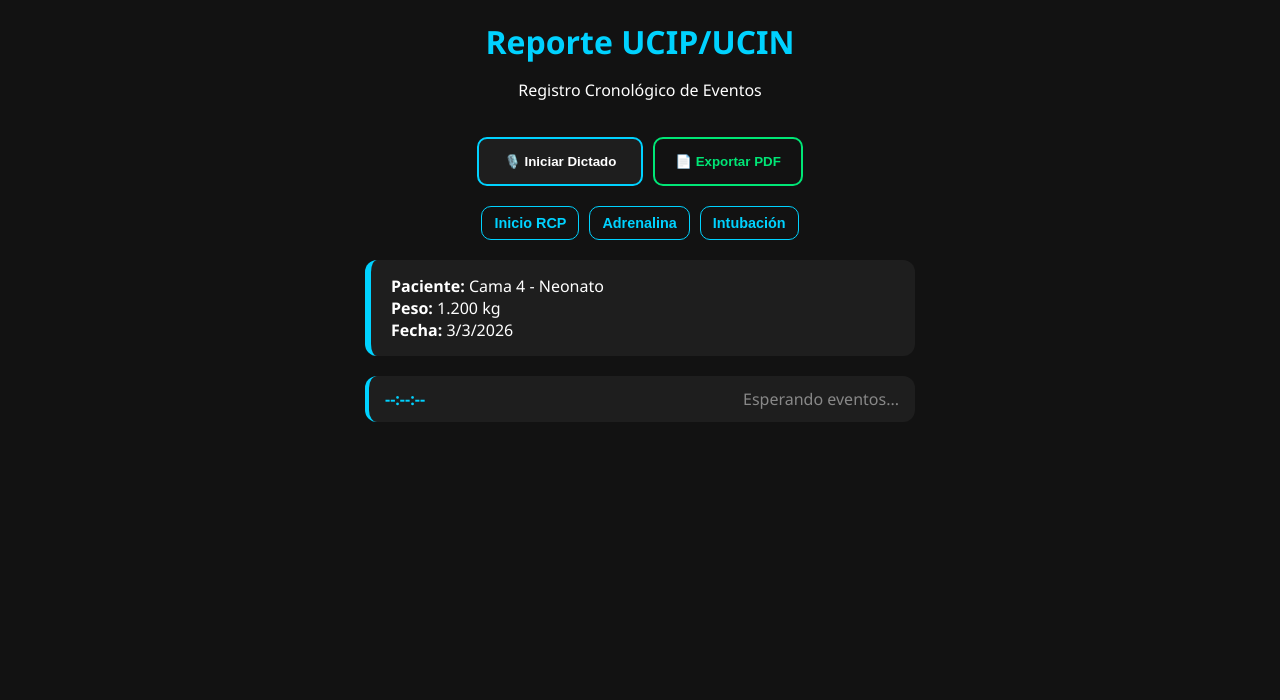
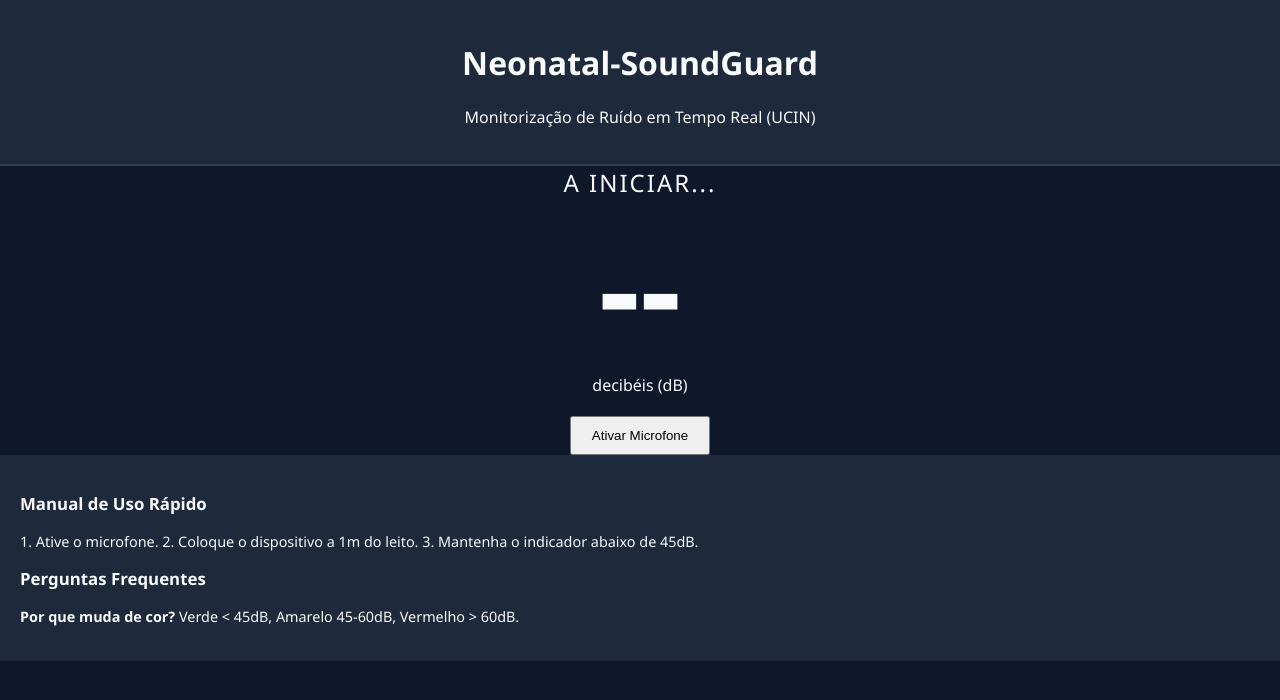
Before and after one commit to Dlanzas-cyber/Ghost, a plain HTML site: page index.html in a window 1280 px wide. Drawn offline with Linux system fonts and the light colour scheme.

Commit message:
Update index.html

```diff
--- a/index.html
+++ b/index.html
@@ -1,264 +1,66 @@
 <!DOCTYPE html>
-<html lang="es">
+<html lang="pt-pt">
 <head>
     <meta charset="UTF-8">
     <meta name="viewport" content="width=device-width, initial-scale=1.0">
-<title>UCIP/UCIN Ghostwriter</title>
-
-<!-- Librería para generar PDF -->
-<script src="https://cdnjs.cloudflare.com/ajax/libs/html2pdf.js/0.10.1/html2pdf.bundle.min.js"></script>
-
+    <title>Neonatal-SoundGuard</title>
     <style>
-:root {
-    --bg-dark: #121212;
-    --bg-panel: #1e1e1e;
-    --text-color: #fff;
-    --accent: #00d2ff;
-    --danger: #ff4b4b;
-    --success: #00e676;
-}
-
-body {
-    font-family: "Segoe UI", Roboto, sans-serif;
-    margin: 0;
-    background-color: var(--bg-dark);
-    color: var(--text-color);
-    display: flex;
-    flex-direction: column;
-    align-items: center;
-    padding: 20px;
-}
-
-header {
-    text-align: center;
-    margin-bottom: 20px;
-}
-
-header h1 {
-    margin: 0;
-    color: var(--accent);
-}
-
-.controls {
-    display: flex;
-    flex-wrap: wrap;
-    gap: 10px;
-    margin-bottom: 20px;
-    justify-content: center;
-}
-
-button {
-    border-radius: 10px;
-    font-weight: bold;
-    cursor: pointer;
-    transition: 0.3s;
-    border: none;
-}
-
-#mic-btn {
-    background-color: var(--bg-panel);
-    color: var(--text-color);
-    border: 2px solid var(--accent);
-    padding: 15px 25px;
-}
-
-#mic-btn.recording {
-    background-color: var(--danger);
-    border-color: var(--danger);
-    animation: pulse 1.5s infinite;
-}
-
-#export-btn {
-    background: transparent;
-    color: var(--success);
-    border: 2px solid var(--success);
-    padding: 15px 20px;
-}
-
-.quick-btns {
-    display: flex;
-    gap: 10px;
-    flex-wrap: wrap;
-    justify-content: center;
-    margin-bottom: 20px;
-}
-
-.quick-btns button {
-    padding: 8px 12px;
-    border: 1px solid var(--accent);
-    background: transparent;
-    color: var(--accent);
-    font-size: 0.9rem;
-}
-
-#report-content {
-    width: 100%;
-    max-width: 550px;
-}
-
-.patient-card {
-    background-color: var(--bg-panel);
-    padding: 15px 20px;
-    border-radius: 12px;
-    margin-bottom: 20px;
-    border-left: 6px solid var(--accent);
-}
-
-.log-container {
-    display: flex;
-    flex-direction: column-reverse;
-    gap: 12px;
-    max-height: 400px;
-    overflow-y: auto;
-}
-
-.log-entry {
-    background-color: var(--bg-panel);
-    padding: 12px 16px;
-    border-radius: 12px;
-    display: flex;
-    justify-content: space-between;
-    align-items: flex-start;
-    border-left: 4px solid var(--accent);
-}
-
-.log-time {
-    font-weight: bold;
-    color: var(--accent);
-    margin-right: 10px;
-    min-width: 70px;
-}
-
-@keyframes pulse {
-    0% { transform: scale(1); }
-    50% { transform: scale(1.05); }
-    100% { transform: scale(1); }
-}
+        body { margin: 0; font-family: 'Segoe UI', sans-serif; background: #0f172a; color: #f8fafc; height: 100vh; display: flex; flex-direction: column; text-align: center; }
+        header { height: 1/4; padding: 20px; background: #1e293b; border-bottom: 2px solid #334155; }
+        main { height: 2/4; display: flex; flex-direction: column; justify-content: center; align-items: center; transition: background 0.5s; }
+        footer { height: 1/4; padding: 20px; overflow-y: auto; font-size: 0.9em; text-align: left; background: #1e293b; }
+        #db-display { font-size: 8rem; font-weight: bold; }
+        .status { font-size: 1.5rem; text-transform: uppercase; letter-spacing: 2px; }
     </style>
 </head>
-
 <body>
 
     <header>
-    <h1>Reporte UCIP/UCIN</h1>
-    <p>Registro Cronológico de Eventos</p>
+        <h1>Neonatal-SoundGuard</h1>
+        <p>Monitorização de Ruído em Tempo Real (UCIN)</p>
     </header>
 
-<div class="controls">
-    <button id="mic-btn">🎙️ Iniciar Dictado</button>
-    <button id="export-btn">📄 Exportar PDF</button>
-</div>
+    <main id="container">
+        <div class="status" id="status-text">A INICIAR...</div>
+        <div id="db-display">--</div>
+        <div>decibéis (dB)</div>
+        <button onclick="iniciarApp()" style="margin-top: 20px; padding: 10px 20px;">Ativar Microfone</button>
+    </main>
 
-<div class="quick-btns">
-    <button data-text="Inicio RCP">Inicio RCP</button>
-    <button data-text="Adrenalina">Adrenalina</button>
-    <button data-text="Intubación">Intubación</button>
-</div>
-
-<div id="report-content">
-    <div class="patient-card">
-        <strong>Paciente:</strong> Cama 4 - Neonato<br>
-        <strong>Peso:</strong> 1.200 kg<br>
-        <strong>Fecha:</strong> <span id="current-date"></span>
-    </div>
-
-    <div class="log-container" id="log-container">
-        <div class="log-entry" id="placeholder">
-            <span class="log-time">--:--:--</span>
-            <span style="color:#888;">Esperando eventos...</span>
-        </div>
-    </div>
-</div>
+    <footer>
+        <h3>Manual de Uso Rápido</h3>
+        <p>1. Ative o microfone. 2. Coloque o dispositivo a 1m do leito. 3. Mantenha o indicador abaixo de 45dB.</p>
+        <h3>Perguntas Frequentes</h3>
+        <p><strong>Por que muda de cor?</strong> Verde < 45dB, Amarelo 45-60dB, Vermelho > 60dB.</p>
+    </footer>
 
     <script>
-// Fecha actual
-document.getElementById('current-date').innerText =
-    new Date().toLocaleDateString('es-ES');
+        async function iniciarApp() {
+            const stream = await navigator.mediaDevices.getUserMedia({ audio: true });
+            const context = new AudioContext();
+            const source = context.createMediaStreamSource(stream);
+            const analyser = context.createAnalyser();
+            source.connect(analyser);
+            analyser.fftSize = 256;
+            const dataArray = new Uint8Array(analyser.frequencyBinCount);
 
-const logContainer = document.getElementById('log-container');
-const micBtn = document.getElementById('mic-btn');
-const exportBtn = document.getElementById('export-btn');
-const quickButtons = document.querySelectorAll('.quick-btns button');
+            function update() {
+                analyser.getByteFrequencyData(dataArray);
+                let sum = 0;
+                for(let i = 0; i < dataArray.length; i++) sum += dataArray[i];
+                let db = Math.round(sum / dataArray.length * 1.5);
 
-// --- Reconocimiento de voz ---
-const SpeechRecognition = window.SpeechRecognition || window.webkitSpeechRecognition;
+                document.getElementById('db-display').innerText = db;
+                const container = document.getElementById('container');
 
-if(SpeechRecognition){
-    const recognition = new SpeechRecognition();
-    recognition.continuous = false;
-    recognition.lang = 'es-ES';
-    recognition.interimResults = false;
+                if(db < 45) { container.style.background = '#065f46'; document.getElementById('status-text').innerText = 'SEGURO'; }
+                else if(db < 60) { container.style.background = '#92400e'; document.getElementById('status-text').innerText = 'ATENÇÃO'; }
+                else { container.style.background = '#991b1b'; document.getElementById('status-text').innerText = 'CRÍTICO'; }
 
-    micBtn.addEventListener('click', () => {
-        if(micBtn.classList.contains('recording')){
-            recognition.stop();
-        } else {
-            recognition.start();
+                requestAnimationFrame(update);
             }
-    });
-
-    recognition.onstart = () => {
-        micBtn.classList.add('recording');
-        micBtn.innerText = 'Escuchando...';
-    };
-
-    recognition.onresult = (event) => {
-        if(event.results && event.results[0] && event.results[0][0]){
-            addLogEntry(event.results[0][0].transcript);
+            update();
         }
-    };
-
-    recognition.onend = () => {
-        micBtn.classList.remove('recording');
-        micBtn.innerText = '🎙️ Iniciar Dictado';
-    };
-
-    recognition.onerror = () => {
-        micBtn.classList.remove('recording');
-        micBtn.innerText = 'Error. Intentar de nuevo';
-    };
-
-} else {
-    micBtn.innerText = 'Reconocimiento no soportado';
-    micBtn.disabled = true;
-}
-
-// --- Función para añadir eventos ---
-function addLogEntry(text){
-    const placeholder = document.getElementById('placeholder');
-    if(placeholder) placeholder.remove();
-
-    const now = new Date();
-    const time = now.toLocaleTimeString('es-ES', { hour12:false });
-
-    const entry = document.createElement('div');
-    entry.className = 'log-entry';
-    entry.innerHTML = `<span class="log-time">${time}</span><span>${text}</span>`;
-    logContainer.appendChild(entry);
-}
-
-// --- Botones rápidos ---
-quickButtons.forEach(btn => {
-    btn.addEventListener('click', () => addLogEntry(btn.dataset.text));
-});
-
-// --- Exportar a PDF ---
-exportBtn.addEventListener('click', () => {
-    const element = document.getElementById('report-content');
-    const originalText = exportBtn.innerText;
-    exportBtn.innerText = 'Generando PDF...';
-
-    html2pdf().set({
-        margin: 15,
-        filename: `Registro_UCIP_${Date.now()}.pdf`,
-        image: { type: 'jpeg', quality: 0.98 },
-        html2canvas: { scale: 2, backgroundColor: '#ffffff' },
-        jsPDF: { unit: 'mm', format: 'a4', orientation: 'portrait' }
-    }).from(element).save().then(() => {
-        exportBtn.innerText = originalText;
-    });
-});
     </script>
-
 </body>
 </html>
```
Lines whose indentation alone changed are shown as unchanged.
